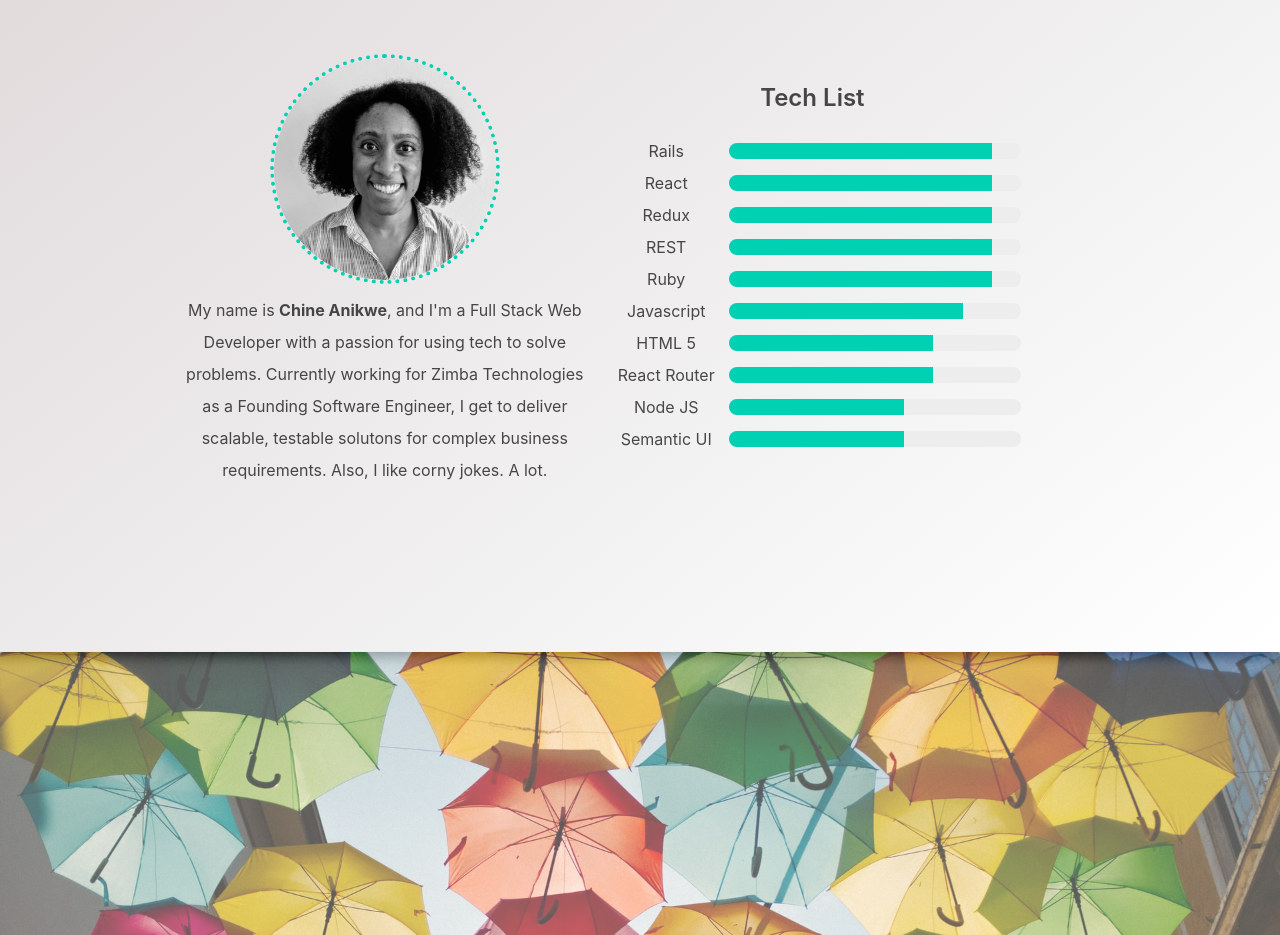
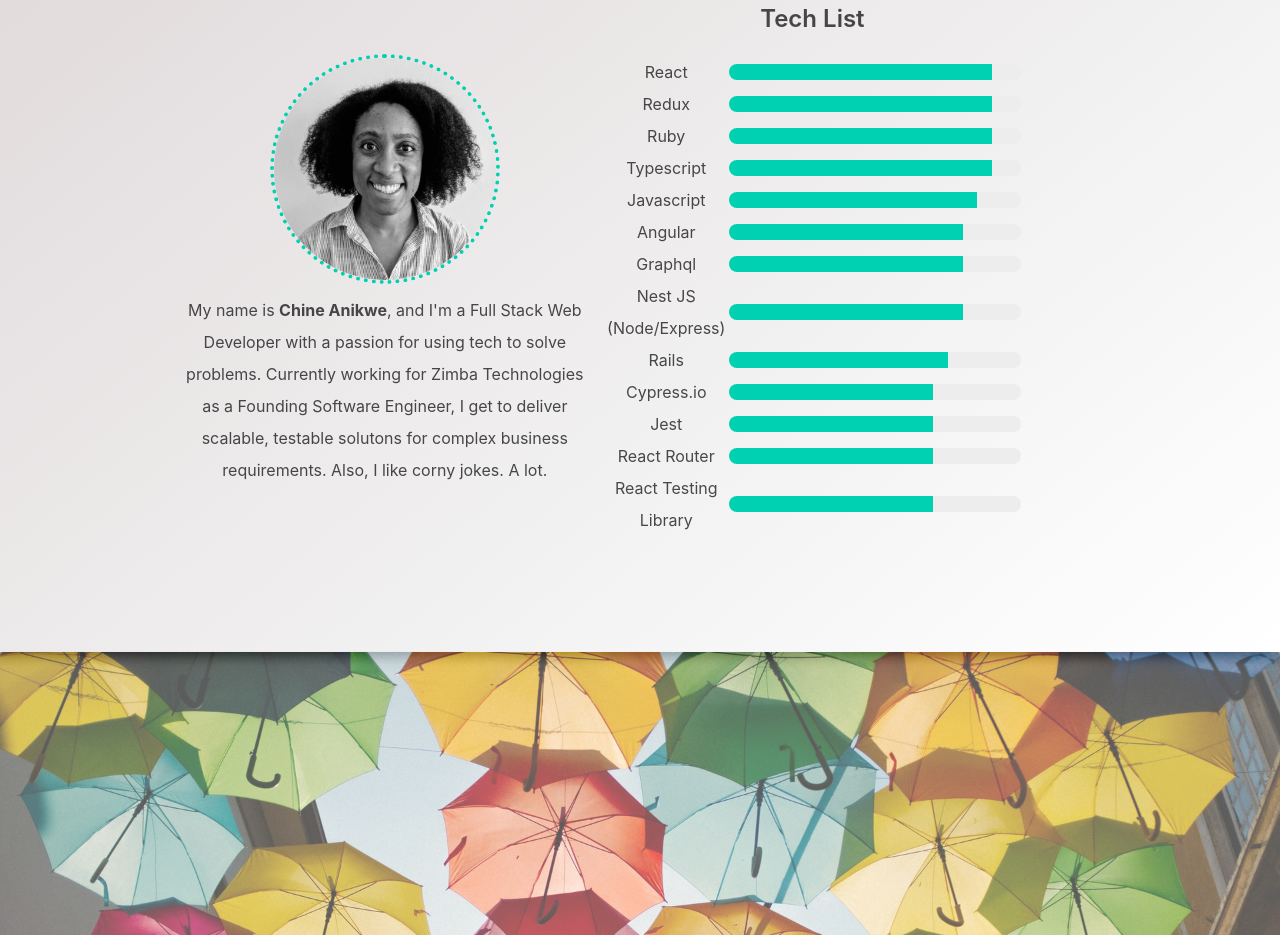
Before and after one commit to canikwe/Portfolio, a React (Create React App) app: page / in a window 1280 px wide. Shown: the part 1000-1935 px from the top of the page. Built offline with nearby package versions, Linux system fonts and the light colour scheme; no server answers.

Commit message:
🛠 Update Tech Content (#50)

```diff
--- a/src/About/TechList.data.tsx
+++ b/src/About/TechList.data.tsx
@@ -1,25 +1,17 @@
 import { Tech } from './Tech.type'
 
 export const techListData: Tech[] = [
-  { name: 'Javascript', level: 80, img: 'javascript.svg' },
+  { name: 'Javascript', level: 85, img: 'javascript.svg' },
+  { name: 'Typescript', level: 90, img: '' },
   { name: 'React', level: 90, img: 'react.svg' },
-  { name: 'CSS 3', level: 50, img: 'css-3.svg' },
-  { name: 'Express', level: 40, img: 'express.svg' },
-  {
-    name: 'Google Developer',
-    level: 30,
-    img: 'google-developers-icon.svg',
-  },
-  { name: 'Heroku', level: 30, img: 'heroku-icon.svg' },
-  { name: 'HTML 5', level: 70, img: 'html-5.svg' },
-  { name: 'Jest', level: 40, img: 'jest.svg' },
-  { name: 'Node JS', level: 60, img: 'nodejs-icon.svg' },
-  { name: 'Postgresql', level: 50, img: 'postgresql.svg' },
-  { name: 'Rails', level: 90, img: 'rails.svg' },
+  { name: 'Jest', level: 70, img: 'jest.svg' },
+  { name: 'React Testing Library', level: 70, img: '' },
+  { name: 'Cypress.io', level: 70, img: '' },
+  { name: 'Rails', level: 75, img: 'rails.svg' },
   { name: 'React Router', level: 70, img: 'react-router.svg' },
   { name: 'Redux', level: 90, img: 'redux.svg' },
-  { name: 'REST', level: 90, img: 'rest.svg' },
+  { name: 'Graphql', level: 80, img: '' },
   { name: 'Ruby', level: 90, img: 'ruby.svg' },
-  { name: 'Semantic UI', level: 60, img: 'semantic-ui.svg' },
-  { name: 'Sinatra', level: 50, img: 'sinatra.svg' },
+  { name: 'Nest JS (Node/Express)', level: 80, img: '' },
+  { name: 'Angular', level: 80, img: '' },
 ]
--- a/src/About/TechList.tsx
+++ b/src/About/TechList.tsx
@@ -3,16 +3,13 @@ import { techListData } from './TechList.data'
 import { Tech } from './Tech'
 
 export const TechList = () => {
-  const filteredTechList = () => {
-    return techListData
-      .filter(({ level }) => level > 50)
-      .sort((a, b) => {
-        const n = b.level - a.level
-        if (n !== 0) return n
+  const filteredTechList = () =>
+    techListData.sort((a, b) => {
+      const n = b.level - a.level
+      if (n !== 0) return n
 
-        return a.name.toLowerCase() > b.name.toLowerCase() ? 1 : -1
-      })
-  }
+      return a.name.toLowerCase() > b.name.toLowerCase() ? 1 : -1
+    })
 
   return (
     <div id="tech-list-container">
```
